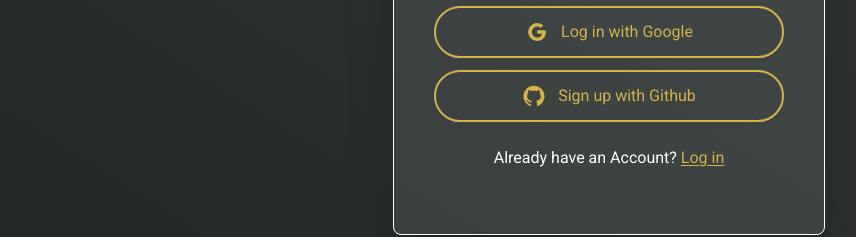
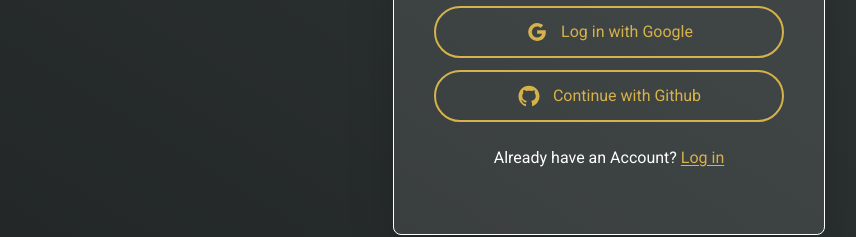
Before and after one commit to catalyst-ci-cd/catalyst-frontend, a React (Vite) app: page /signup in a window 1280 px wide. Shown: the part 527-764 px from the top of the page, without its empty margins (31-887 px from the left). Built offline with nearby package versions, Linux system fonts and the light colour scheme; no server answers.

Commit message:
Add Github Login O-Auth Integration

```diff
--- /dev/null
+++ b/src/components/forms/GithubLogin.tsx
@@ -0,0 +1,19 @@
+import { AiFillGithub } from "react-icons/ai";
+
+const OAUTH_GITHUB_URL = `https://github.com/login/oauth/authorize?client_id=${
+  import.meta.env.VITE_GITHUB_CLIENT_ID
+  }`;
+
+const GithubLogin = () => {
+  return (
+    <a
+      className="flex items-center justify-center gap-3 w-full font-medium border-2 border-solid border-accent p-3 my-3 text-accent rounded-full transition-all duration-200 hover:bg-accent hover:shadow-lg hover:text-white"
+      href={OAUTH_GITHUB_URL}
+    >
+      <AiFillGithub className="text-2xl" />
+      <span>Continue with Github</span>
+    </a>
+  );
+};
+
+export default GithubLogin;
--- a/src/components/forms/StyledGoogleLogin.tsx
+++ b/src/components/forms/GoogleLogin.tsx
@@ -1,9 +1,9 @@
-import GoogleLogin from "react-google-login";
+import { default as ReactGoogleLogin } from "react-google-login";
 import { AiOutlineGoogle } from "react-icons/ai";
 
-const StyledGoogleLogin = () => {
+const GoogleLogin = () => {
   return (
-    <GoogleLogin
+    <ReactGoogleLogin
       clientId={import.meta.env.VITE_GOOGLE_CLIENT_ID}
       render={({ onClick }) => (
         <button
@@ -21,4 +21,4 @@ const StyledGoogleLogin = () => {
   );
 };
 
-export default StyledGoogleLogin;
+export default GoogleLogin;
--- a/src/pages/Login/index.tsx
+++ b/src/pages/Login/index.tsx
@@ -1,9 +1,9 @@
 import { Link } from "react-router-dom";
 import { Divider } from "@mui/material";
-import { AiFillGithub } from "react-icons/ai";
 import CheckBoxField from "@/components/forms/CheckBoxField";
 import TextField from "@/components/forms/TextField";
-import StyledGoogleLogin from "@/components/forms/StyledGoogleLogin";
+import GoogleLogin from "@/components/forms/GoogleLogin";
+import GithubLogin from "@/components/forms/GithubLogin";
 
 const Login = () => {
   return (
@@ -30,14 +30,8 @@ const Login = () => {
         <Divider className="text-white before:border before:border-white after:border after:border-white">
           OR
         </Divider>
-        <StyledGoogleLogin />
-        <button
-          type="button"
-          className="flex items-center justify-center gap-3 w-full font-medium border-2 border-solid border-accent p-3 my-3 text-accent rounded-full transition-all duration-200 hover:bg-accent hover:shadow-lg hover:text-white"
-        >
-          <AiFillGithub className="text-2xl" />
-          <span>Log in with Github</span>
-        </button>
+        <GoogleLogin />
+        <GithubLogin />
         <p className="text-center my-6">
           Don't have an Account yet?{" "}
           <Link
--- a/src/pages/Signup/index.tsx
+++ b/src/pages/Signup/index.tsx
@@ -1,9 +1,9 @@
 import { Link } from "react-router-dom";
 import { Divider } from "@mui/material";
-import { AiFillGithub, AiOutlineGoogle } from "react-icons/ai";
 import CheckBoxField from "@/components/forms/CheckBoxField";
 import TextField from "@/components/forms/TextField";
-import StyledGoogleLogin from "@/components/forms/StyledGoogleLogin";
+import StyledGoogleLogin from "@/components/forms/GoogleLogin";
+import StyledGithubLogin from "@/components/forms/GithubLogin";
 const Signup = () => {
   return (
     <div className="grid place-content-center min-h-screen bg-gradient-to-tr from-primary to-secondary font-roboto text-white">
@@ -34,13 +34,7 @@ const Signup = () => {
           OR
         </Divider>
         <StyledGoogleLogin />
-        <button
-          type="button"
-          className="flex items-center justify-center gap-3 w-full font-medium border-2 border-solid border-accent p-3 my-3 text-accent rounded-full transition-all duration-200 hover:bg-accent hover:shadow-lg hover:text-white"
-        >
-          <AiFillGithub className="text-2xl" />
-          <span>Sign up with Github</span>
-        </button>
+        <StyledGithubLogin />
         <p className="text-center my-6">
           Already have an Account?{" "}
           <Link
--- a/src/vite-env.d.ts
+++ b/src/vite-env.d.ts
@@ -3,6 +3,7 @@
 interface ImportMetaEnv {
   readonly VITE_API_ROOT_URL: string;
   readonly VITE_GOOGLE_CLIENT_ID: string;
+  readonly VITE_GITHUB_CLIENT_ID: string;
 }
 
 interface ImportMeta {
```
